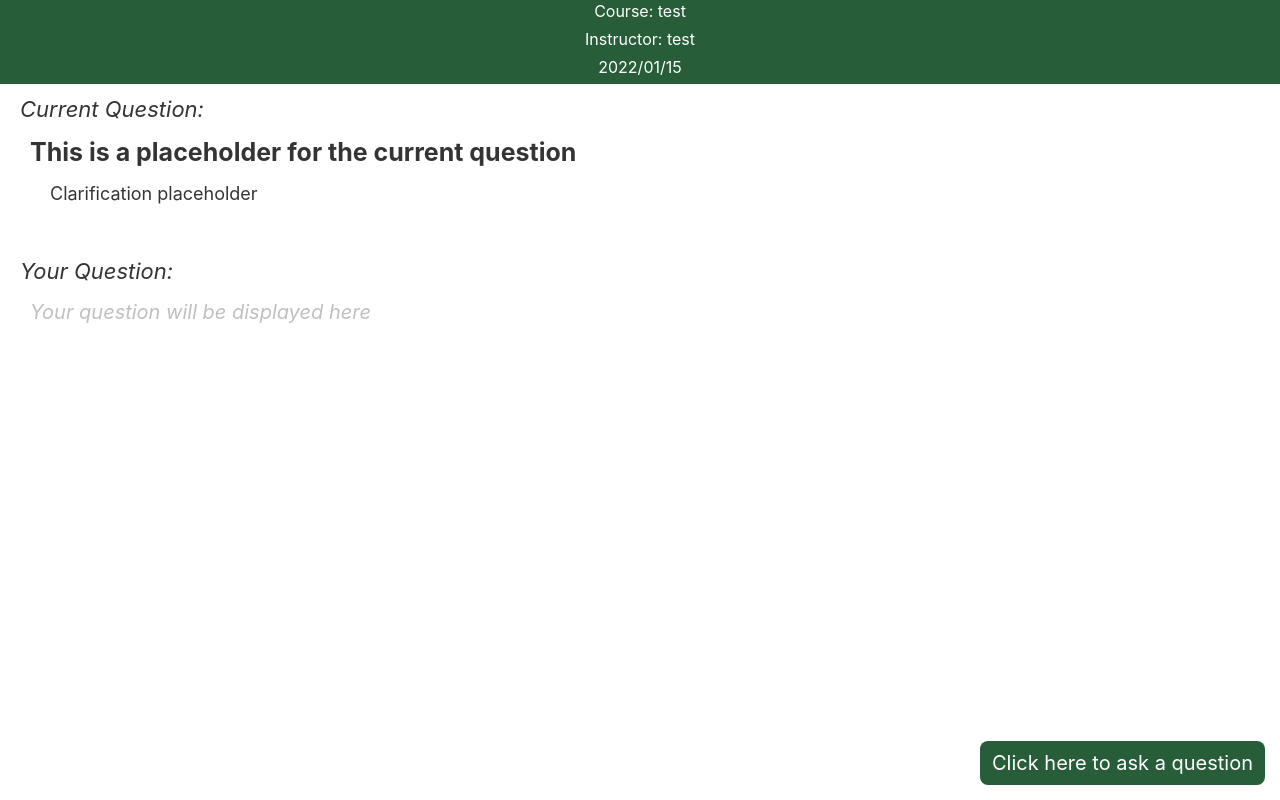
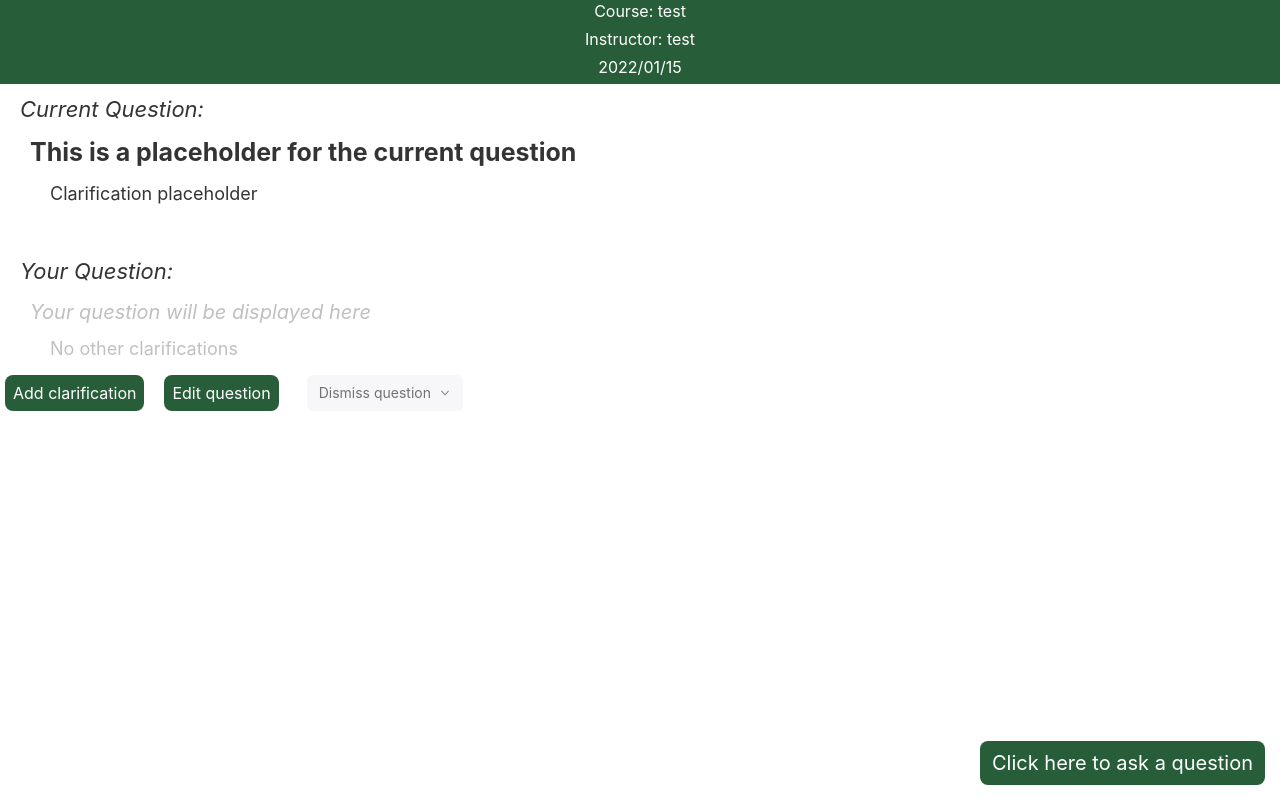
Before and after one commit to nguyen-thanh05/sudo-hackers-HackEd2022, a React (Create React App) app in the folder client/: page /student in a window 1280 px wide. Built offline with nearby package versions, Linux system fonts and the light colour scheme.

Commit message:
add yourQuestion features

```diff
--- a/client/src/student.js
+++ b/client/src/student.js
@@ -1,5 +1,5 @@
 import React, { Component } from "react";
-import { Button, Container, Form, Modal } from "rsuite";
+import { Button, Container, Form, Modal, Dropdown, ButtonToolbar } from "rsuite";
 
 
 class student extends Component {
@@ -11,13 +11,17 @@ class student extends Component {
             date: this.getCurrentDate(),
             currentQuestion: this.getCurrentQuestion(),
             yourQuestion: this.getYourQuestion(),
-            showForm: false,
-            showAskButton: true
-
+            showAskQuestionForm: false,
+            showAskButton: true,
+            showClarificationForm: false,
+            showEditForm: false
 		};
 
         this.handleAskQuestionButtonClick =  this.handleAskQuestionButtonClick.bind(this);
         this.handleClose = this.handleClose.bind(this);
+        this.handleEditQuestionButton = this.handleEditQuestionButton.bind(this);
+        this.handleClarificationButton = this.handleClarificationButton.bind(this);
+
 	}
 
 
@@ -37,13 +41,21 @@ class student extends Component {
         return `${year}${separator}${month<10?`0${month}`:`${month}`}${separator}${date}`
     }
 
+    handleEditQuestionButton() {
+        this.setState({showEditForm: true});
+    }
+    handleClarificationButton() {
+        this.setState({showClarificationForm: true});
+    }
     handleAskQuestionButtonClick() {
-        this.setState({showForm: true});
+        this.setState({showAskQuestionForm: true});
         this.setState({showAskButton: false});
     }
     handleClose() {
-        this.setState({showForm: false});
+        this.setState({showAskQuestionForm: false});
         this.setState({showAskButton: true});
+        this.setState({showEditForm: false});
+        this.setState({showClarificationForm: false});
     }
 
 	render() {
@@ -121,6 +133,7 @@ class student extends Component {
                         Your Question:
                     </div>
 
+                    <Container>
                     <div style = {
                         this.state.yourQuestion == null ?
                             {
@@ -143,9 +156,49 @@ class student extends Component {
                         {this.state.yourQuestion == null ? "Your question will be displayed here" : this.state.yourQuestion}
                     </div>
 
+                    <div style = {{
+                        paddingLeft:50,
+                        paddingTop:10,
+                        textAlign: "left",
+                        fontSize: "18px",
+                        color: "rgb(192, 192, 192)"
+                    }}>
+                        No other clarifications
+                    </div>
+                    <ButtonToolbar>
+                    <Button onClick = {this.handleClarificationButton} disabled= {this.state.yourQuestion == null} style = {{
+                            margin:"5px",
+                            borderRadius: "8px",
+                            backgroundColor: "rgb(39, 94, 57)",
+                            color: "white",
+                            fontSize: "16px",
+                            padding: "8px"
+                        }}>
+                            Add clarification</Button>
 
-                <Container>
 
+                    <Button onClick = {this.handleEditQuestionButton} disabled= {this.state.yourQuestion == null}
+                    style = {{
+                        margin:"5px",
+                        borderRadius: "8px",
+                        backgroundColor: "rgb(39, 94, 57)",
+                        color: "white",
+                        fontSize: "16px",
+                        padding: "8px"
+                    }}>
+                        Edit question</Button>
+
+
+                    <Dropdown disabled= {this.state.yourQuestion == null} title="Dismiss question" style = {{
+                            margin:"5px",
+                            color: "red",
+                            fontSize: "16px",
+                            padding: "8px"
+                        }}>
+                        <Dropdown.Item>Question already answered</Dropdown.Item>
+                        <Dropdown.Item>Other reasons</Dropdown.Item>
+                    </Dropdown>
+                    </ButtonToolbar>
                 </Container>
 
                 <Button
@@ -168,7 +221,7 @@ class student extends Component {
                 </Button>
 
 
-                <Modal size="lg" open={this.state.showForm} onClose={this.handleClose}>
+                <Modal size="lg" open={this.state.showAskQuestionForm} onClose={this.handleClose}>
                     <Modal.Body>
                         <Form fluid>
                             <Form.Group controlId="question">
@@ -215,6 +268,100 @@ class student extends Component {
                     </Modal.Footer>
                 </Modal>
 
+
+                <Modal size="lg" open={this.state.showClarificationForm} onClose={this.handleClose}>
+                    <Modal.Body>
+                        <Form fluid>
+                            <Form.Group controlId="clarification">
+                            <Form.ControlLabel style = {{
+                                paddingLeft:20,
+                                paddingBottom:20,
+                                textAlign: "left",
+                                fontSize: "22px",
+                                fontStyle: "italic"
+                            }}>Ask your clarification here</Form.ControlLabel>
+                            <Form.Control name="clarification" style = {{
+                                padding: 7.5,
+                                fontSize: "20px",
+                                display:"block",
+                            }}/>
+                        </Form.Group>
+                        </Form>
+                    </Modal.Body>
+
+                    <Modal.Footer style = {{bottom: 10, right: 10, paddingTop:10}}>
+                        <Button onClick={this.handleClose} appearance="primary" style = {
+                                {
+                                    borderRadius: "8px",
+                                    backgroundColor: "rgb(39, 94, 57)",
+                                    color: "white",
+                                    fontSize: "16px",
+                                    padding: "10px",
+                                    marginRight:"5px"
+                                }
+                            }>
+                            Post
+                        </Button>
+                        <Button onClick={this.handleClose} appearance="subtle" style = {
+                                {
+                                    borderRadius: "8px",
+                                    backgroundColor: "rgb(39, 94, 57)",
+                                    color: "white",
+                                    fontSize: "16px",
+                                    padding: "10px"
+                                }
+                            }>
+                            Cancel
+                        </Button>
+                    </Modal.Footer>
+                </Modal>
+
+                <Modal size="lg" open={this.state.showEditForm} onClose={this.handleClose}>
+                    <Modal.Body>
+                        <Form fluid >
+                            <Form.Group controlId="question">
+                            <Form.ControlLabel style = {{
+                                paddingLeft:20,
+                                paddingBottom:20,
+                                textAlign: "left",
+                                fontSize: "22px",
+                                fontStyle: "italic"
+                            }}>Edit your question here</Form.ControlLabel>
+                            <Form.Control value={this.state.yourQuestion} name="question" style = {{
+                                padding: 7.5,
+                                fontSize: "20px",
+                                display:"block",
+                            }}/>
+                        </Form.Group>
+                        </Form>
+                    </Modal.Body>
+
+                    <Modal.Footer style = {{bottom: 10, right: 10, paddingTop:10}}>
+                        <Button onClick={this.handleClose} appearance="primary" style = {
+                                {
+                                    borderRadius: "8px",
+                                    backgroundColor: "rgb(39, 94, 57)",
+                                    color: "white",
+                                    fontSize: "16px",
+                                    padding: "10px",
+                                    marginRight:"5px"
+                                }
+                            }>
+                            Post
+                        </Button>
+                        <Button onClick={this.handleClose} appearance="subtle" style = {
+                                {
+                                    borderRadius: "8px",
+                                    backgroundColor: "rgb(39, 94, 57)",
+                                    color: "white",
+                                    fontSize: "16px",
+                                    padding: "10px"
+                                }
+                            }>
+                            Cancel
+                        </Button>
+                    </Modal.Footer>
+                </Modal>
 			</div>
 
 		);
```
